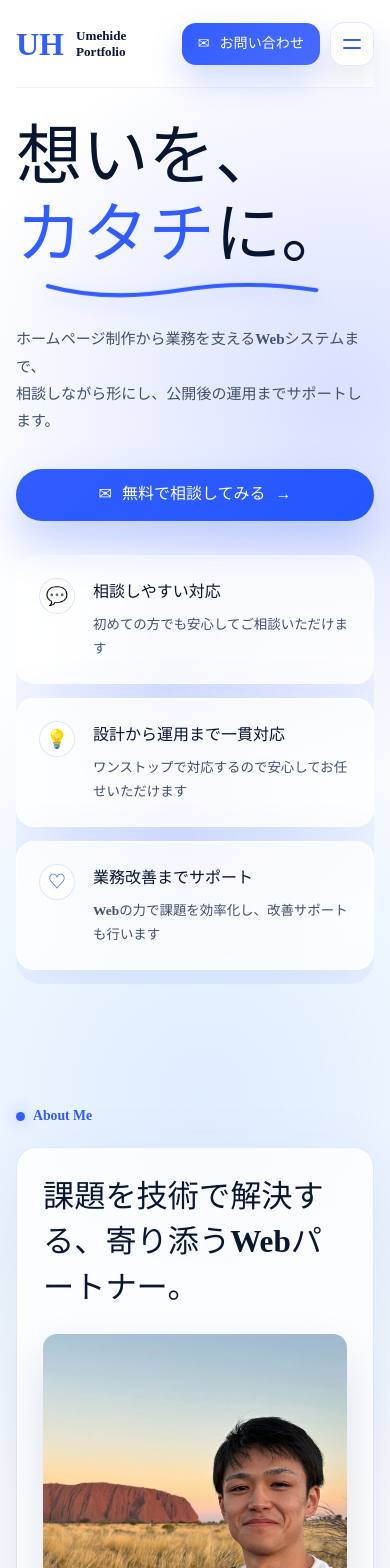
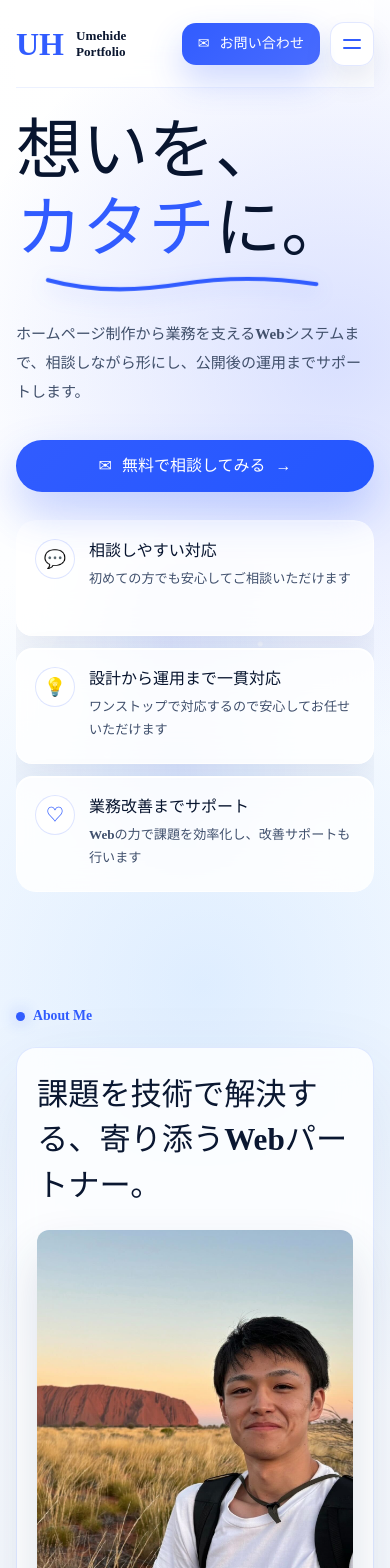
Before and after one commit to Hideaki-Umezawa-Private/portfolio, a React (Vite) app: page / in a window 390 px wide. Shown: the top 1568 px of the page. Built offline with nearby package versions, Linux system fonts and the light colour scheme.

Commit message:
Polish mobile portfolio layout

```diff
--- a/src/App.css
+++ b/src/App.css
@@ -1054,17 +1054,22 @@ main::after {
     width: min(100% - 32px, 1120px);
   }
 
+  .desktop-break {
+    display: none;
+  }
+
   h1 {
     font-size: clamp(2.9rem, 17vw, 4.2rem);
   }
 
   h2 {
     font-size: clamp(1.52rem, 8vw, 2.1rem);
+    text-wrap: pretty;
   }
 
   .hero {
-    gap: 34px;
-    padding: 118px 0 64px;
+    gap: 28px;
+    padding: 112px 0 56px;
   }
 
   .hero-underline {
@@ -1074,10 +1079,20 @@ main::after {
 
   .hero__note {
     font-size: 0.94rem;
+    line-height: 1.9;
+    text-wrap: pretty;
   }
 
   .hero__actions .button {
     width: 100%;
+  }
+
+  .hero__visual {
+    display: grid;
+    gap: 12px;
+    min-height: auto;
+    overflow: hidden;
+    border-radius: 20px;
   }
 
   .floating-card {
@@ -1086,19 +1101,64 @@ main::after {
     right: auto;
     bottom: auto;
     left: auto;
+    grid-template-columns: 40px minmax(0, 1fr);
+    gap: 14px;
     width: 100%;
-    margin-bottom: 14px;
+    min-height: 116px;
+    margin-bottom: 0;
+    border-radius: 16px;
+    padding: 18px;
+    background: rgb(255 255 255 / 0.84);
+    box-shadow:
+      0 16px 38px rgb(45 72 130 / 0.1),
+      inset 0 1px 0 rgb(255 255 255 / 0.94);
     transform: none;
-    animation: mobileCardReveal 1000ms cubic-bezier(0.16, 1, 0.3, 1) both;
+    animation: none;
+  }
+
+  .hero__visual.is-visible .floating-card {
+    animation: mobileCardReveal 900ms cubic-bezier(0.16, 1, 0.3, 1) both;
+  }
+
+  .hero__visual.is-visible .floating-card--middle {
+    animation-delay: 120ms;
+  }
+
+  .hero__visual.is-visible .floating-card--bottom {
+    animation-delay: 240ms;
+  }
+
+  .floating-card::before {
+    animation-play-state: paused;
+  }
+
+  .hero__visual.is-visible .floating-card::before {
+    animation-play-state: running;
+  }
+
+  .floating-card span {
+    width: 40px;
+    height: 40px;
+    animation-play-state: paused;
+  }
+
+  .hero__visual.is-visible .floating-card span {
+    animation-play-state: running;
+  }
+
+  .floating-card strong {
+    line-height: 1.45;
+  }
+
+  .floating-card p {
+    font-size: 0.82rem;
+    line-height: 1.7;
+    text-wrap: pretty;
   }
 
   .soft-orbit,
   .glow-ball {
     display: none;
-  }
-
-  .hero__visual {
-    min-height: auto;
   }
 
   .about-grid,
@@ -1107,12 +1167,26 @@ main::after {
     border-radius: 20px;
   }
 
+  .about-grid {
+    gap: 22px;
+    padding: 24px 20px;
+  }
+
   .about-main {
     gap: 22px;
   }
 
   .about-photo {
     max-width: 100%;
+    border-radius: 12px;
+  }
+
+  .about-copy p,
+  .project-copy p,
+  .service-card p,
+  .contact p {
+    line-height: 1.95;
+    text-wrap: pretty;
   }
 
   .about-name {
@@ -1124,6 +1198,30 @@ main::after {
 
   .project-device-media {
     min-height: clamp(220px, 72vw, 330px);
+  }
+
+  .work-card {
+    gap: 0;
+    padding: 24px 20px;
+  }
+
+  .project-label {
+    max-width: 100%;
+    white-space: normal;
+  }
+
+  .project-achievement {
+    border-radius: 16px;
+    white-space: normal;
+  }
+
+  .project-copy ul {
+    gap: 10px;
+    margin-bottom: 18px;
+  }
+
+  .project-copy li {
+    line-height: 1.7;
   }
 
   .macbook-shot {
@@ -1140,10 +1238,35 @@ main::after {
 
   .service-grid {
     grid-template-columns: 1fr;
+    gap: 14px;
+  }
+
+  .service-card {
+    display: grid;
+    grid-template-columns: 48px minmax(0, 1fr);
+    gap: 4px 14px;
+    align-items: start;
+    border-radius: 16px;
+    padding: 18px;
+  }
+
+  .service-card span {
+    grid-row: span 3;
+  }
+
+  .service-card h3 {
+    margin-bottom: 2px;
+    line-height: 1.45;
+  }
+
+  .service-link {
+    margin-top: 4px;
   }
 
   .contact {
     grid-template-columns: 1fr;
+    gap: 18px;
+    padding: 24px 20px;
   }
 
   .contact-actions .button {
--- a/src/components/About.tsx
+++ b/src/components/About.tsx
@@ -15,14 +15,14 @@ export function About() {
           <div className="about-copy">
           <p>
             プログラミングで画面や仕組みが動き出す瞬間に、まるで魔法のような面白さを感じたことが、
-            <br />
+            <br className="desktop-break" />
             Web開発に惹かれたきっかけです。
-            <br />
+            <br className="desktop-break" />
             現在は、ホームページ制作やWebシステム開発、業務改善のサポートを行っています。
             <br />
             <br />
             お客様に喜んでいただけることを励みにしながら、良い点も改善点も率直に受け止め、
-            <br />
+            <br className="desktop-break" />
             一緒により良い形をつくることを大切にしています。
             <br />
             <br />
--- a/src/components/Contact.tsx
+++ b/src/components/Contact.tsx
@@ -8,7 +8,7 @@ export function Contact() {
         <h2>まずはお気軽にご相談ください</h2>
         <p>
           「何から相談すればいいかわからない」という段階でも大丈夫です。
-          <br />
+          <br className="desktop-break" />
           一緒に課題を整理し、最適な方法をご提案します。
         </p>
       </div>
--- a/src/components/Hero.tsx
+++ b/src/components/Hero.tsx
@@ -1,6 +1,37 @@
+import { useEffect, useRef, useState } from 'react'
 import { mailToUrl } from '../data/profile'
 
 export function Hero() {
+  const visualRef = useRef<HTMLDivElement>(null)
+  const [isVisualVisible, setIsVisualVisible] = useState(
+    () => typeof window !== 'undefined' && !('IntersectionObserver' in window),
+  )
+
+  useEffect(() => {
+    const visual = visualRef.current
+
+    if (!visual || isVisualVisible) {
+      return
+    }
+
+    const observer = new IntersectionObserver(
+      ([entry]) => {
+        if (entry.isIntersecting) {
+          setIsVisualVisible(true)
+          observer.disconnect()
+        }
+      },
+      {
+        rootMargin: '0px 0px -12% 0px',
+        threshold: 0.18,
+      },
+    )
+
+    observer.observe(visual)
+
+    return () => observer.disconnect()
+  }, [isVisualVisible])
+
   return (
     <section className="hero section-shell" id="top" aria-labelledby="hero-title">
       <div className="hero__content">
@@ -23,7 +54,7 @@ export function Hero() {
         </svg>
         <p className="hero__note">
           ホームページ制作から業務を支えるWebシステムまで、
-          <br />
+          <br className="desktop-break" />
           相談しながら形にし、公開後の運用までサポートします。
         </p>
         <div className="hero__actions" aria-label="Primary links">
@@ -33,7 +64,11 @@ export function Hero() {
         </div>
       </div>
 
-      <div className="hero__visual" aria-hidden="true">
+      <div
+        className={`hero__visual${isVisualVisible ? ' is-visible' : ''}`}
+        ref={visualRef}
+        aria-hidden="true"
+      >
         <div className="soft-orbit soft-orbit--one" />
         <div className="soft-orbit soft-orbit--two" />
         <div className="glow-ball" />
--- a/src/components/Works.tsx
+++ b/src/components/Works.tsx
@@ -19,7 +19,7 @@ export function Works() {
           </div>
           <p>
             大学の研究室で使用されている、英語リスニング研究のための
-            <br />
+            <br className="desktop-break" />
             Webアプリケーションを開発しました。
           </p>
           <ul>
```
